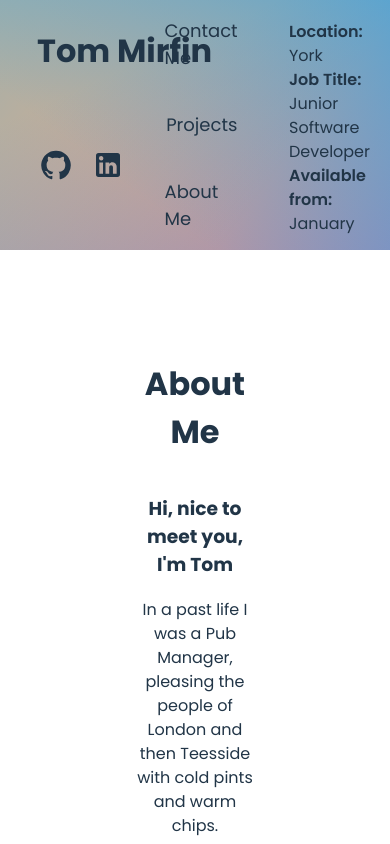
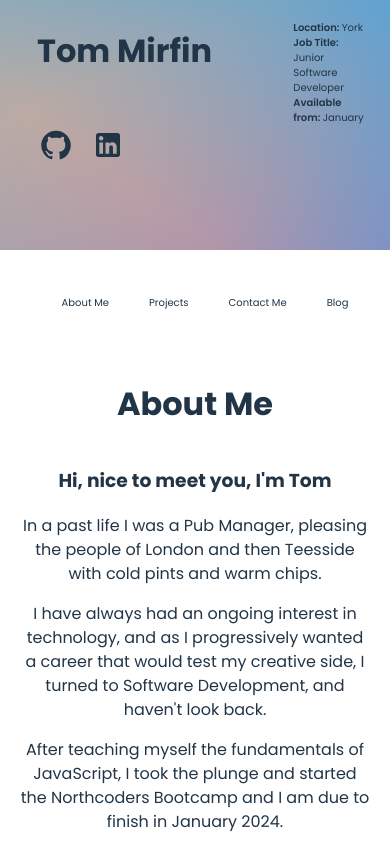
Before and after one commit to TomMirfin/TomMirfin.github.io, a React (Vite) app: page / in a window 390 px wide. Shown: the top 844 px of the page. Built offline with nearby package versions, Linux system fonts and the light colour scheme.

Commit message:
basic media queries

```diff
--- a/src/App.css
+++ b/src/App.css
@@ -147,3 +147,70 @@ a {
   text-decoration: none;
   color: inherit;
 }
+
+@media (max-width: 1400px) and (min-width: 577px) {
+  .nav-items {
+    grid-column: 2;
+    grid-row: 2;
+    font-size: 10px;
+    margin-right: 20px;
+    justify-content: center;
+  }
+}
+
+@media (max-width: 1080px) and (min-width: 577px) {
+  .nav {
+    display: grid;
+    grid-template-columns: repeat(3, 1fr);
+    gap: 10px;
+    grid-auto-rows: minmax(100px, auto);
+  }
+  .nav-items {
+    grid-row: 3;
+    grid-column: span 3;
+    font-size: 10px;
+    margin-right: 20px;
+    justify-content: center;
+    text-align: center;
+  }
+}
+
+@media (max-width: 580px) {
+  .nav {
+    display: grid;
+    grid-template-columns: repeat(3, 1fr);
+    gap: 10px;
+    grid-auto-rows: minmax(100px, auto);
+  }
+  .nav-items {
+    grid-row: 3;
+    display: flex;
+    flex-direction: row;
+    grid-column: span 3;
+    grid-row: 3;
+  }
+  .about-me-body {
+    grid-column: span 3;
+    grid-row: 2;
+  }
+}
+
+@media (max-width: 580px) {
+  .nav-items {
+    grid-row: 3;
+    display: flex;
+    flex-direction: row;
+    grid-column: span 3;
+    grid-row: 3;
+    font-size: 10px;
+  }
+  .nav-personal-details {
+    font-size: 10px;
+    grid-column: span 3;
+  }
+  .about-me-body {
+    grid-column: span 3;
+    grid-row: 2;
+    padding: 20px;
+  }
+}
```
